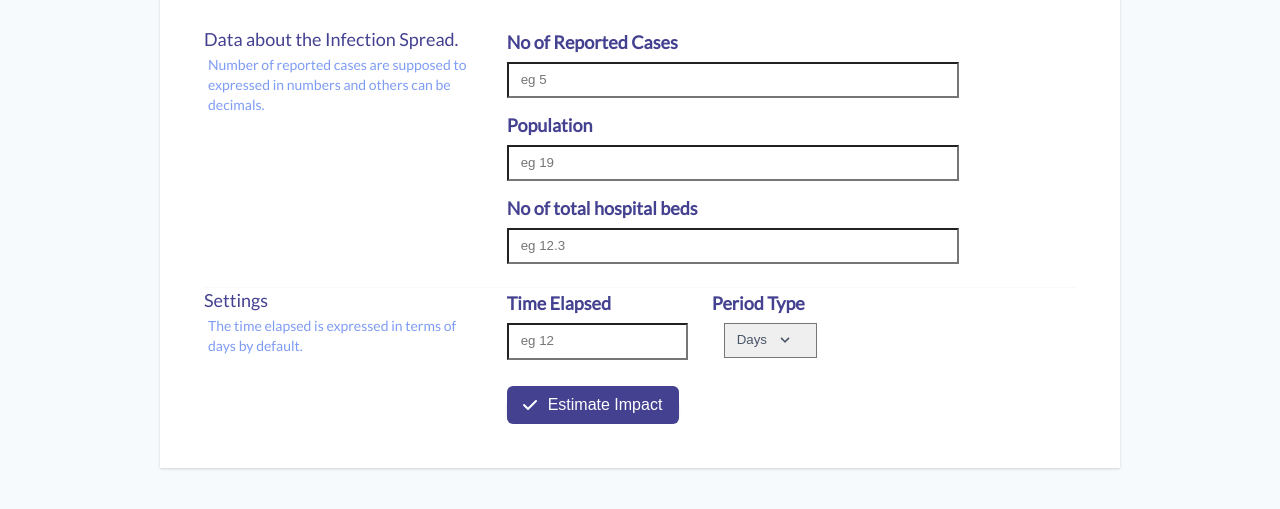
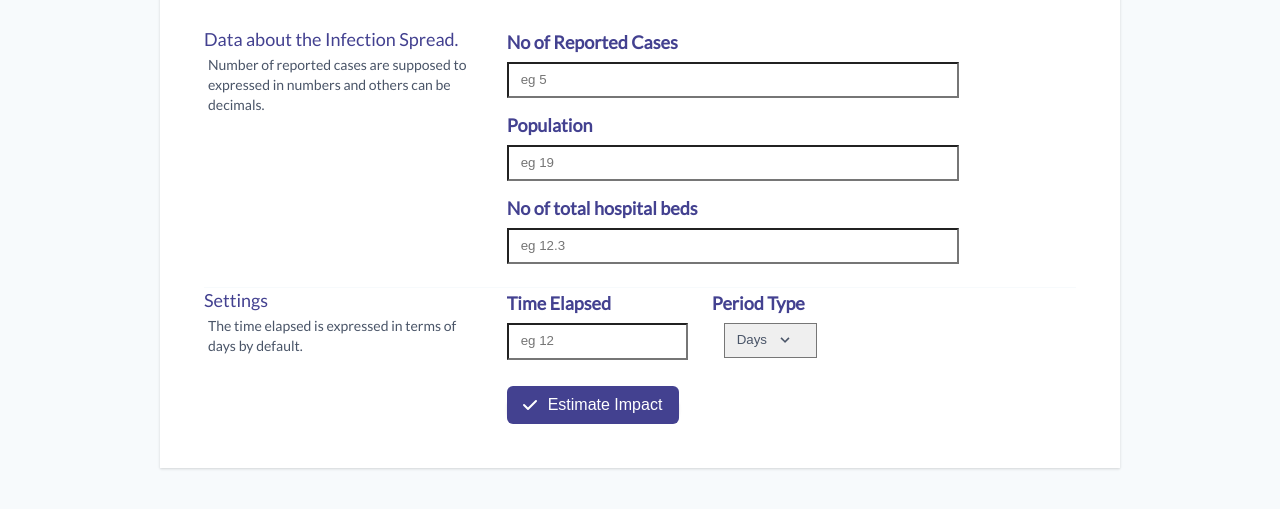
Before and after one commit to davis67/covid-19-estimator-js, a website: page front-end/index.html in a window 1280 px wide. Shown: the part 125-634 px from the top of the page. Drawn offline with Linux system fonts and the light colour scheme.

Commit message:
challenge-4-best practices

```diff
--- a/front-end/css/estimator.css
+++ b/front-end/css/estimator.css
@@ -101,7 +101,7 @@ body {
   margin: 0.25rem;
   font-size: 0.875rem;
   line-height: 1.25rem;
-  color: #7f9cf5;
+  color: #4a5568;
 }
 .form__container {
   width: 75%;
```
